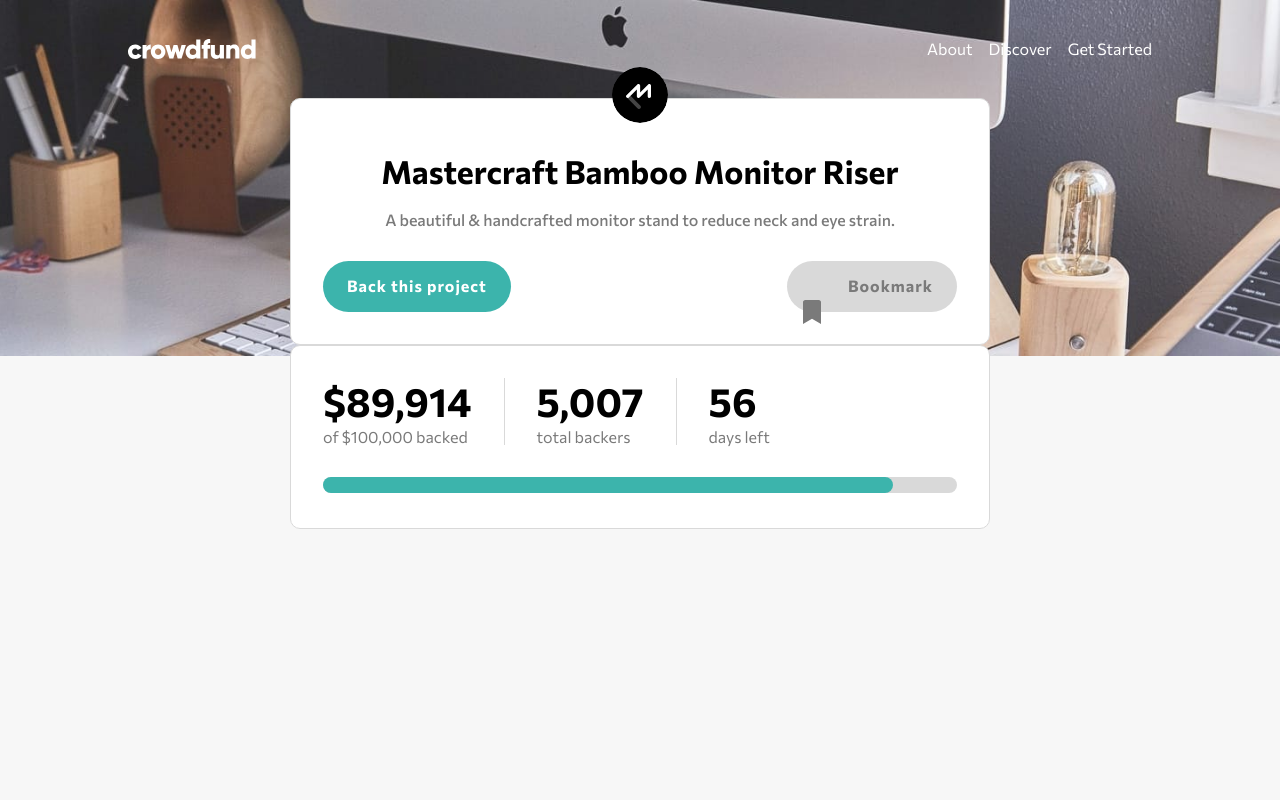
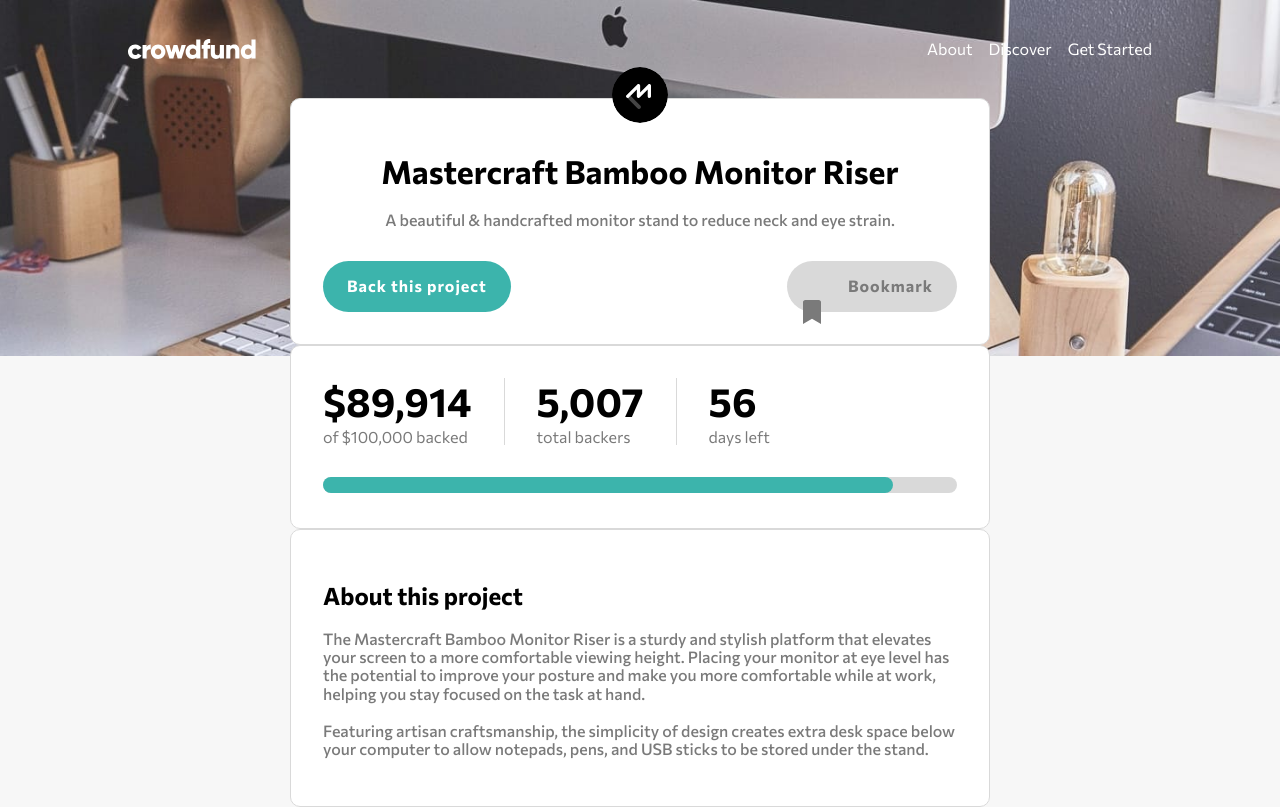
Before and after one commit to memoye/crowdfunding-product-page, a React (Vite) app: page / in a window 1280 px wide. Built offline with nearby package versions, Linux system fonts and the light colour scheme.

Commit message:
adding about section

```diff
--- a/src/components/CustomButton/customButton.scss
+++ b/src/components/CustomButton/customButton.scss
@@ -108,10 +108,8 @@
 
 @media screen and (max-width: 730px) {
   .switch {
-    // min-height: 2rem;
     background: rgb(17, 17, 17);
     aspect-ratio: 1;
-    // padding: 1em;
 
     .switchDone {
       color: white;
--- /dev/null
+++ b/src/components/Project/AboutSection.jsx
@@ -0,0 +1,21 @@
+import './project.scss'
+
+const AboutSection = () => {
+    return (
+        <div className='about card'>
+            <h2>About this project</h2>
+            <p>
+                The Mastercraft Bamboo Monitor Riser is a sturdy and stylish platform that elevates your screen
+                to a more comfortable viewing height. Placing your monitor at eye level has the potential to improve
+                your posture and make you more comfortable while at work, helping you stay focused on the task at hand.
+                <br />
+                <br />
+                Featuring artisan craftsmanship, the simplicity of design creates extra desk space below your computer
+                to allow notepads, pens, and USB sticks to be stored under the stand.
+            </p>
+
+
+        </div>
+    )
+}
+export default AboutSection
--- a/src/components/Project/Project.jsx
+++ b/src/components/Project/Project.jsx
@@ -2,6 +2,7 @@ import TitleCard from './TitleCard'
 import './project.scss'
 import { mastercraft } from '../../assets'
 import Stats from './Stats'
+import AboutSection from './AboutSection'
 
 const Project = () => {
 
@@ -22,6 +23,8 @@ const Project = () => {
             <TitleCard { ...project } />
 
             <Stats { ...project.stats } />
+
+            <AboutSection />
         </div>
     )
 }
--- a/src/components/Project/TitleCard.jsx
+++ b/src/components/Project/TitleCard.jsx
@@ -8,11 +8,11 @@ const TitleCard = ({ title, description, projectLogo }) => {
     const [done, setDone] = useState(false)
 
     return (
-        <section className='titleCard card'>
-            <img src={ projectLogo } alt="project__logo" className="titleCard__logo" />
-            <h1 className='titleCard__title'>{ title }</h1>
-            <p className='titleCard__description'>{ description }</p>
-            <div className='titleCard__buttonsContainer'>
+        <section className='title card'>
+            <img src={ projectLogo } alt="project__logo" className="title__logo" />
+            <h1 className='title__title'>{ title }</h1>
+            <p className='title__description'>{ description }</p>
+            <div className='title__buttonsContainer'>
                 <CustomButton>Back this project</CustomButton>
 
                 <CustomButton
--- a/src/components/Project/project.scss
+++ b/src/components/Project/project.scss
@@ -14,7 +14,7 @@
   border: 1px solid $neutral-light;
 }
 
-.titleCard {
+.title {
   text-align: center;
 
   &__logo {
@@ -27,7 +27,7 @@
   }
 
   &__title {
-    //
+    font-size: 2rem;
   }
 
   &__description {
@@ -106,6 +106,9 @@
   }
 }
 
+.about {
+}
+
 @media screen and (max-width: 700px) {
   .stats__figures {
     flex-direction: column;
```
